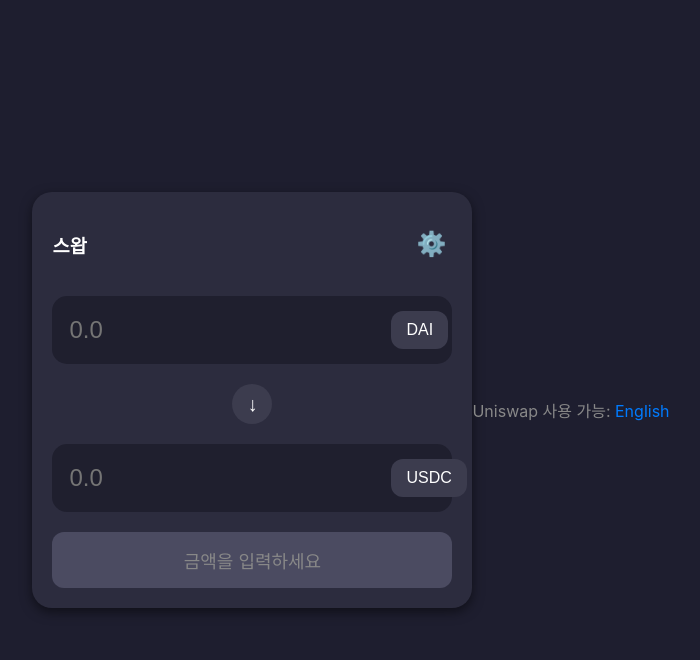
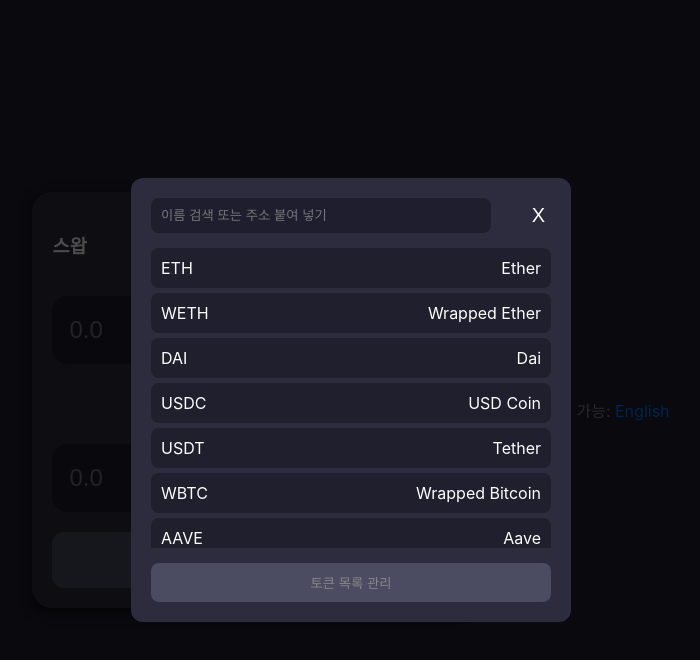
Before and after one commit to HY30K/ClientHomework, a React (Create React App) app in the folder uniswap-swap-ui/: page / in a window 1280 px wide. Both pictures are taken after a click on the button "USDC". Shown: the top 660 px of the page, without its empty margins (289-989 px from the left). Built offline with nearby package versions, Linux system fonts and the light colour scheme.

Commit message:
Component

```diff
--- a/uniswap-swap-ui/src/App.css
+++ b/uniswap-swap-ui/src/App.css
@@ -109,3 +109,109 @@
   color: #007bff;
   text-decoration: none;
 }
+
+
+/* 메인 토큰 선택 버튼 */
+.token-select {
+  background-color: #3c3c4e;
+  border: none;
+  padding: 10px 20px;
+  border-radius: 12px;
+  color: white;
+  font-size: 16px;
+  cursor: pointer;
+}
+
+/* 모달 오버레이 */
+.modal-overlay {
+  position: fixed;
+  top: 0;
+  left: 0;
+  right: 0;
+  bottom: 0;
+  background: rgba(0, 0, 0, 0.7);
+  display: flex;
+  justify-content: center;
+  align-items: center;
+  z-index: 1000;
+}
+
+/* 모달 컨텐츠 */
+.modal-content {
+  background-color: #2c2c3e;
+  padding: 20px;
+  border-radius: 12px;
+  width: 400px;
+  color: white;
+}
+
+/* 모달 헤더 */
+.modal-header {
+  display: flex;
+  justify-content: space-between;
+  margin-bottom: 15px;
+}
+
+.modal-header input {
+  width: 80%;
+  padding: 10px;
+  background-color: #1e1e2f;
+  border: none;
+  border-radius: 8px;
+  color: white;
+}
+
+.modal-header button {
+  background: none;
+  border: none;
+  color: white;
+  font-size: 20px;
+  cursor: pointer;
+}
+
+/* 최근 토큰 목록 */
+.recent-tokens {
+  margin-bottom: 15px;
+}
+
+.recent-tokens-list button {
+  background-color: #3c3c4e;
+  border: none;
+  padding: 8px 12px;
+  margin-right: 5px;
+  border-radius: 8px;
+  color: white;
+  cursor: pointer;
+}
+
+/* 토큰 목록 */
+.token-list {
+  max-height: 300px;
+  overflow-y: auto;
+}
+
+.token-item {
+  display: flex;
+  justify-content: space-between;
+  padding: 10px;
+  background-color: #1f1f2e;
+  margin-bottom: 5px;
+  border-radius: 8px;
+  cursor: pointer;
+}
+
+.token-item:hover {
+  background-color: #3c3c4e;
+}
+
+/* 토큰 목록 관리 버튼 */
+.manage-tokens {
+  width: 100%;
+  background-color: #4b4b61;
+  border: none;
+  padding: 10px;
+  margin-top: 15px;
+  border-radius: 8px;
+  color: #888;
+  cursor: pointer;
+}
--- a/uniswap-swap-ui/src/App.tsx
+++ b/uniswap-swap-ui/src/App.tsx
@@ -1,25 +1,68 @@
 import React, { useState } from 'react';
 import './App.css';
+import TokenInput from './components/TokenInput';
+import SwapButton from './components/SwapButton';
+import Modal from './components/Modal';
+
+const tokenList = [
+  { symbol: 'ETH', name: 'Ether' },
+  { symbol: 'WETH', name: 'Wrapped Ether' },
+  { symbol: 'DAI', name: 'Dai' },
+  { symbol: 'USDC', name: 'USD Coin' },
+  { symbol: 'USDT', name: 'Tether' },
+  { symbol: 'WBTC', name: 'Wrapped Bitcoin' },
+  { symbol: 'AAVE', name: 'Aave' },
+];
 
 const App: React.FC = () => {
-  const [amountFrom, setAmountFrom] = useState<string>('');  // 상단 입력 필드 상태
-  const [amountTo, setAmountTo] = useState<string>('');      // 하단 입력 필드 상태
-  const [isFromFocused, setIsFromFocused] = useState<boolean>(true); // 어느 인풋이 포커스 되었는지 체크
+  const [amountFrom, setAmountFrom] = useState<string>('');
+  const [amountTo, setAmountTo] = useState<string>('');
+  const [isFromFocused, setIsFromFocused] = useState<boolean>(true);
 
-  const handleSwap = () => {
-    alert(`Swapping ${amountFrom} DAI to ${amountTo} USDC`);
+  const [isModalOpen, setIsModalOpen] = useState<boolean>(false);
+  const [selectedToken1, setSelectedToken1] = useState<string>('ETH');
+  const [selectedToken2, setSelectedToken2] = useState<string>('USDC');
+  const [searchTerm, setSearchTerm] = useState<string>('');
+  const [recentTokens, setRecentTokens] = useState<string[]>([]);
+
+  const [selectedTokenInput, setSelectedTokenInput] = useState<1 | 2>(1); // 1번 혹은 2번 토큰 버튼 활성화 상태
+
+  const handleAlert = () => {
+    alert('준비 중입니다');
   };
 
-  const handleSettings = () => {
-    alert('준비 중입니다');
+  const handleOpenModal = (inputNumber: 1 | 2) => {
+    setSelectedTokenInput(inputNumber);  // 현재 열릴 모달의 버튼 번호를 저장
+    setIsModalOpen(true);
+  };
+
+  const handleCloseModal = () => {
+    setIsModalOpen(false);
+  };
+
+  const handleTokenSelect = (token: string) => {
+    if (selectedTokenInput === 1) {
+      setSelectedToken1(token);
+    } else if (selectedTokenInput === 2) {
+      setSelectedToken2(token);
+    }
+
+    updateRecentTokens(token);
+    handleCloseModal();
+  };
+
+  const updateRecentTokens = (token: string) => {
+    setRecentTokens((prev) => {
+      const newRecent = [token, ...prev.filter((t) => t !== token)];
+      return newRecent.slice(0, 7);
+    });
   };
 
   const handleAmountFromChange = (e: React.ChangeEvent<HTMLInputElement>) => {
     const value = e.target.value;
     setAmountFrom(value);
-    // 여기에서 스왑 비율에 따른 계산 로직을 구현하세요
     if (isFromFocused) {
-      const calculatedAmount = calculateSwap(value); // 가상 계산 함수
+      const calculatedAmount = calculateSwap(value);
       setAmountTo(calculatedAmount);
     }
   };
@@ -27,77 +70,62 @@
   const handleAmountToChange = (e: React.ChangeEvent<HTMLInputElement>) => {
     const value = e.target.value;
     setAmountTo(value);
-    // 반대로 하단 필드 입력 시 상단 필드도 반영
     if (!isFromFocused) {
-      const calculatedAmount = calculateSwapReverse(value); // 반대로 계산하는 가상 함수
+      const calculatedAmount = calculateSwapReverse(value);
       setAmountFrom(calculatedAmount);
     }
   };
 
   const calculateSwap = (value: string) => {
-    // 가상의 계산 로직, 환율 적용 가능
-    const rate = 1.1; // 가정: DAI 1개 = USDC 1.1개
+    const rate = 1.1;
     return (parseFloat(value) * rate).toFixed(2);
   };
 
   const calculateSwapReverse = (value: string) => {
-    // 가상의 반대로 계산하는 로직
-    const rate = 1.1; // 동일하게 적용
+    const rate = 1.1;
     return (parseFloat(value) / rate).toFixed(2);
   };
 
   return (
     <div className="App">
       <header className="App-header">
+
         <div className="swap-container">
+
           <div className="swap-header">
             <h3>스왑</h3>
-
-            <button className="settings-button" onClick={handleSettings}>⚙️</button>
-
+            <button className="settings-button" onClick={handleAlert}>⚙️</button>
           </div>
 
-          {/* From Token Input */}
-          <div className="input-group">
-            <input
-              type="number"
-              placeholder="0.0"
-              value={amountFrom}
-              onChange={handleAmountFromChange}
-              className="input"
-              onFocus={() => setIsFromFocused(true)}
-              step="0.0000000001"
-            />
-            <button className="token-select">DAI</button>
+          <TokenInput
+            amount={amountFrom}
+            onAmountChange={handleAmountFromChange}
+            isFocused={isFromFocused}
+            setIsFocused={setIsFromFocused}
+            selectedToken={selectedToken1}
+            onTokenSelect={() => handleOpenModal(1)}  // 1번 버튼 클릭 시 모달 열기
+            openModal={() => handleOpenModal(1)}
+          />
+
+          <div className="swap-arrow">
+            <button>⬇️</button>
           </div>
 
-          {/* Swap Arrow */}
-          <div className="swap-arrow">
-            <button>↓</button>
-          </div>
+          <TokenInput
+            amount={amountTo}
+            onAmountChange={handleAmountToChange}
+            isFocused={!isFromFocused}
+            setIsFocused={() => setIsFromFocused(false)}
+            selectedToken={selectedToken2}
+            onTokenSelect={() => handleOpenModal(2)}  // 2번 버튼 클릭 시 모달 열기
+            openModal={() => handleOpenModal(2)}
+          />
 
-          {/* To Token Input */}
-          <div className="input-group">
-            <input
-              type="number"
-              placeholder="0.0"
-              value={amountTo}
-              onChange={handleAmountToChange}
-              className="input"
-              onFocus={() => setIsFromFocused(false)}
-              step="0.0000000001"
-            />
-            <button className="token-select">USDC</button>
-          </div>
-
-          {/* Swap Button */}
-          <button
-            className={`swap-button ${(amountFrom && amountTo) ? 'enabled' : ''}`}
-            onClick={handleSwap}
-            disabled={!(amountFrom && amountTo)}
-          >
-            {(amountFrom && amountTo) ? '스왑' : '금액을 입력하세요'}
-          </button>
+          <SwapButton
+            amountFrom={amountFrom}
+            amountTo={amountTo}
+            onSwap={handleAlert}
+          />
 
         </div>
 
@@ -106,6 +134,16 @@
         </footer>
 
       </header>
+
+      <Modal
+        isOpen={isModalOpen}
+        onClose={handleCloseModal}
+        tokens={tokenList}
+        searchTerm={searchTerm}
+        setSearchTerm={setSearchTerm}
+        recentTokens={recentTokens}
+        onTokenSelect={handleTokenSelect}
+      />
     </div>
   );
 };
--- /dev/null
+++ b/uniswap-swap-ui/src/components/Modal.tsx
@@ -0,0 +1,70 @@
+import React from 'react';
+
+interface ModalProps {
+  isOpen: boolean;
+  onClose: () => void;
+  tokens: { symbol: string; name: string }[];
+  searchTerm: string;
+  setSearchTerm: (term: string) => void;
+  recentTokens: string[];
+  onTokenSelect: (token: string) => void;
+}
+
+const Modal: React.FC<ModalProps> = ({
+  isOpen, onClose, tokens, searchTerm, setSearchTerm, recentTokens, onTokenSelect
+}) => {
+  if (!isOpen) return null;
+
+  const filteredTokens = tokens.filter(token =>
+    token.name.toLowerCase().includes(searchTerm.toLowerCase()) ||
+    token.symbol.toLowerCase().includes(searchTerm.toLowerCase())
+  );
+
+  return (
+    <div className="modal-overlay" onClick={onClose}>
+      <div className="modal-content" onClick={e => e.stopPropagation()}>
+        <div className="modal-header">
+          <input
+            type="text"
+            placeholder="이름 검색 또는 주소 붙여 넣기"
+            value={searchTerm}
+            onChange={(e) => setSearchTerm(e.target.value)}
+          />
+          <button onClick={onClose}>X</button>
+        </div>
+
+        {recentTokens.length > 0 ? (
+          <div className="recent-tokens">
+            <p>최근 선택한 토큰</p>
+            <div className="recent-tokens-list">
+              {recentTokens.map(token => (
+                <button key={token} onClick={() => onTokenSelect(token)}>
+                  {token}
+                </button>
+              ))}
+            </div>
+          </div>
+        ): null}
+
+        <div className="token-list">
+          {filteredTokens.map(token => (
+            <div
+              key={token.symbol}
+              className="token-item"
+              onClick={() => onTokenSelect(token.symbol)}
+            >
+              <span>{token.symbol}</span>
+              <span>{token.name}</span>
+            </div>
+          ))}
+        </div>
+
+        <button className="manage-tokens" onClick={onClose}>
+          토큰 목록 관리
+        </button>
+      </div>
+    </div>
+  );
+};
+
+export default Modal;
--- /dev/null
+++ b/uniswap-swap-ui/src/components/SwapButton.tsx
@@ -0,0 +1,21 @@
+import React from 'react';
+
+interface SwapButtonProps {
+  amountFrom: string;
+  amountTo: string;
+  onSwap: () => void;
+}
+
+const SwapButton: React.FC<SwapButtonProps> = ({ amountFrom, amountTo, onSwap }) => {
+  return (
+    <button
+      className={`swap-button ${(amountFrom && amountTo) ? 'enabled' : ''}`}
+      onClick={onSwap}
+      disabled={!(amountFrom && amountTo)}
+    >
+      {(amountFrom && amountTo) ? '스왑' : '금액을 입력하세요'}
+    </button>
+  );
+};
+
+export default SwapButton;
--- /dev/null
+++ b/uniswap-swap-ui/src/components/TokenInput.tsx
@@ -0,0 +1,32 @@
+import React from 'react';
+
+interface TokenInputProps {
+  amount: string;
+  onAmountChange: (e: React.ChangeEvent<HTMLInputElement>) => void;
+  isFocused: boolean;
+  setIsFocused: (focused: boolean) => void;
+  selectedToken: string;
+  onTokenSelect: (token: string) => void;
+  openModal: () => void;
+}
+
+const TokenInput: React.FC<TokenInputProps> = ({
+  amount, onAmountChange, isFocused, setIsFocused, selectedToken, onTokenSelect, openModal
+}) => {
+  return (
+    <div className="input-group">
+      <input
+        type="number"
+        placeholder="0.0"
+        value={amount}
+        onChange={onAmountChange}
+        className="input"
+        onFocus={() => setIsFocused(true)}
+        step="0.0000000001"
+      />
+      <button className="token-select" onClick={openModal}>{selectedToken}</button>
+    </div>
+  );
+};
+
+export default TokenInput;
```
